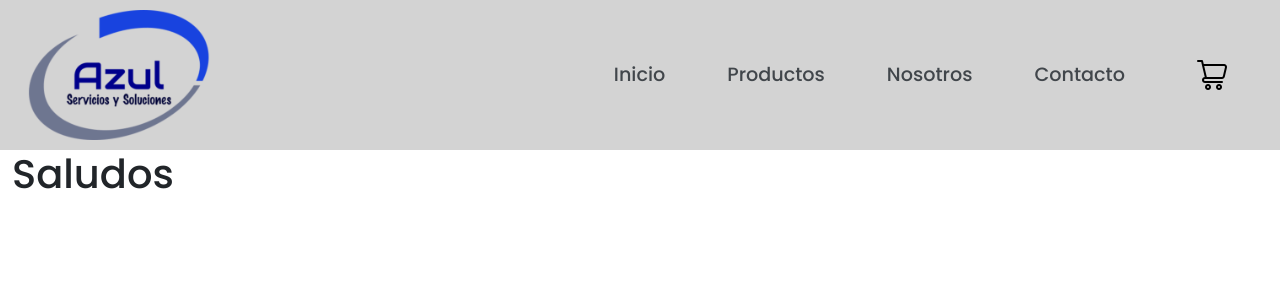
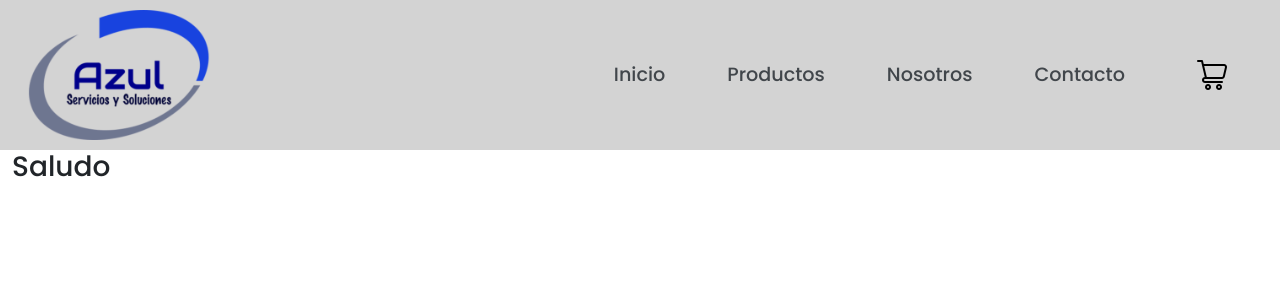
Before and after one commit to Nicetastic/REACT, a React (Create React App) app: page / in a window 1280 px wide. Shown: the top 300 px of the page. Built offline with nearby package versions, Linux system fonts and the light colour scheme.

Commit message:
ItemListContainer+Title

```diff
--- a/src/App.jsx
+++ b/src/App.jsx
@@ -6,7 +6,7 @@ function App() {
   return (
     <div className="App">
       <NavBar />
-      <ItemListContainer greeting="Saludos" />
+      <ItemListContainer />
     </div>
   );
 }
--- a/src/components/Cartwidget/Cartwidget.jsx
+++ b/src/components/Cartwidget/Cartwidget.jsx
@@ -4,7 +4,7 @@ import Carrito from "../../assets/img/carro-de-la-carretilla.png"
 const Carwidget = () => {
   return (
     <div>
-        <img src={Carrito} alt="Carro de Compras"/>
+      <img src={Carrito} alt="Carro de Compras"/>
     </div>
   )
 }
--- a/src/components/ItemListContainer/ItemListContainer.jsx
+++ b/src/components/ItemListContainer/ItemListContainer.jsx
@@ -1,10 +1,11 @@
 import React from 'react'
+import Titulo from '../Titulo/Titulo'
 
-const ItemListContainer = ({greeting}) => {
+const ItemListContainer = () => {
   return (
-      <div className="container-xxl">
-        <h1>{greeting}</h1>
-      </div>
+    <div>
+      <Titulo greeting= "Saludo"/>
+    </div>
   )
 }
 
--- /dev/null
+++ b/src/components/Titulo/Titulo.jsx
@@ -0,0 +1,11 @@
+import React from 'react'
+
+const Titulo = ({greeting}) => {
+  return (
+    <div className="container-xxl">
+      <h3>{greeting}</h3>
+    </div>
+  )
+}
+
+export default Titulo
```
